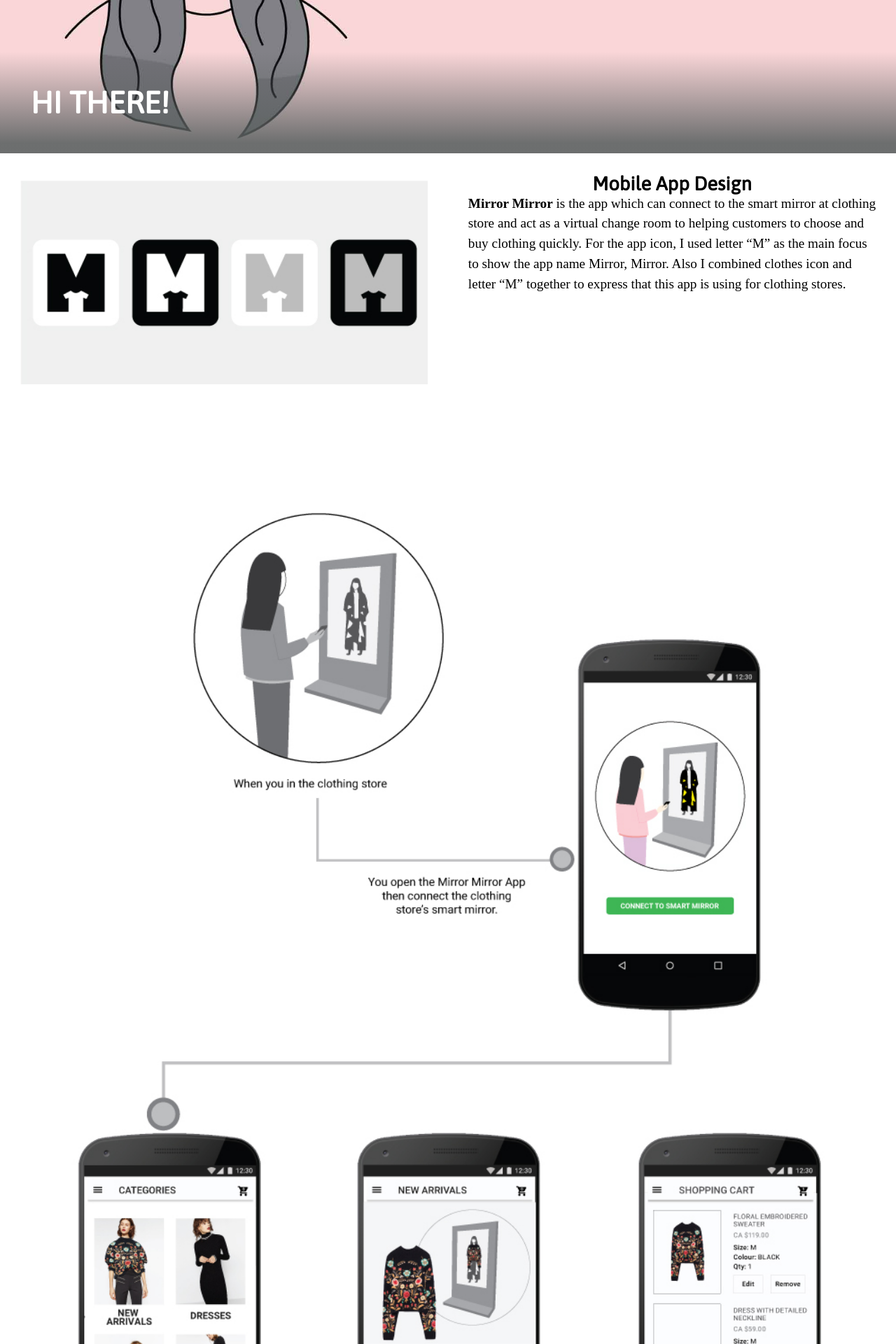
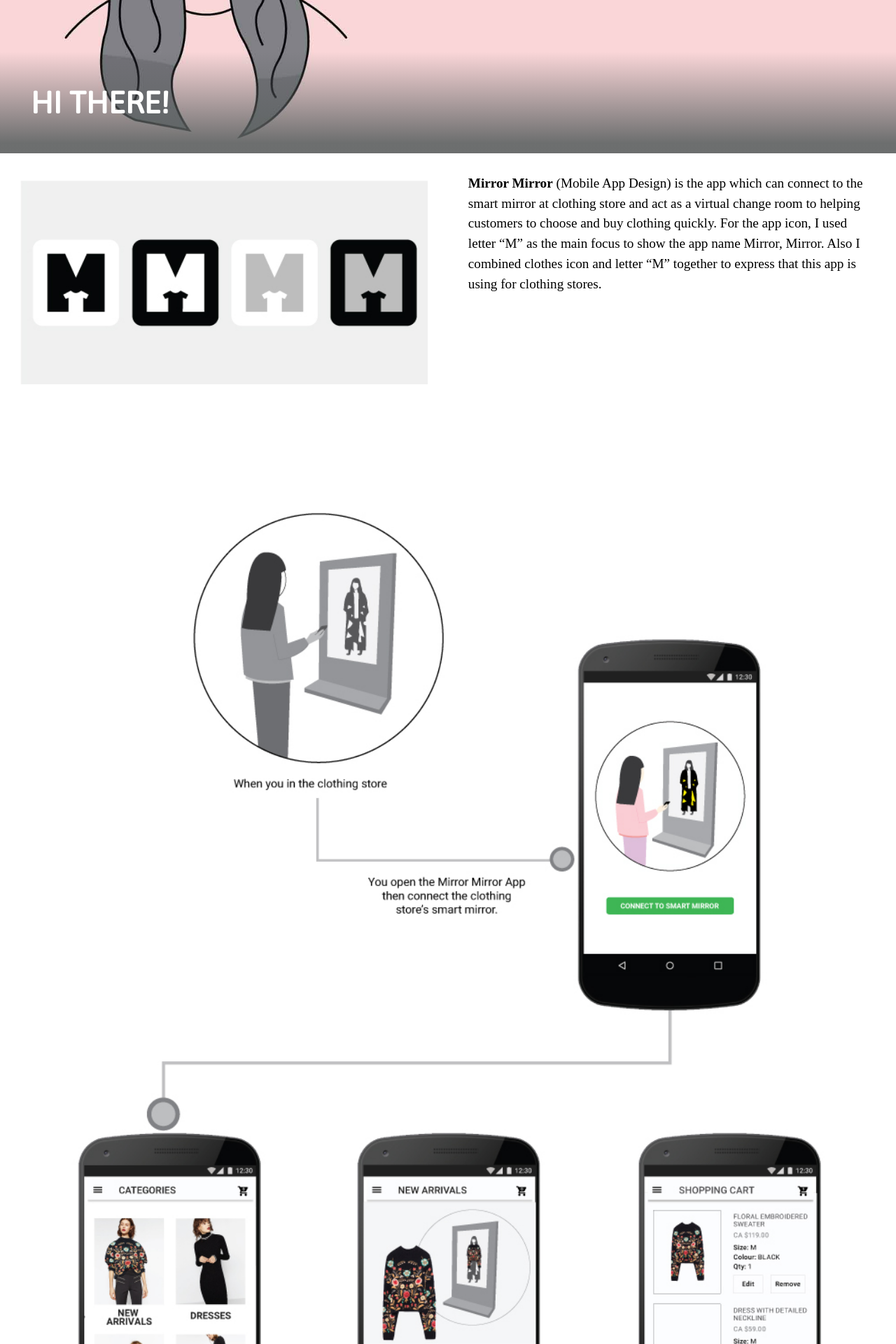
Before and after one commit to xuke918/portfolio-1, a Jekyll site: the page built from portfolio-5.html, in a window 1280 px wide. Shown: the part 421-2341 px from the top of the page at 70% size. Built offline with Jekyll 4.4.1, drawn with Linux system fonts in a browser that asks for light colours.

Commit message:
Fixed content.

```diff
--- a/_layouts/default.html
+++ b/_layouts/default.html
@@ -47,7 +47,7 @@
 </main>
 
 <footer id="contact">
-  <h3>613-890-4668<br>kexudesign@gmai.com</h3>
+  <p class="copyright">613-890-4668<br>kexudesign@gmai.com</p>
   <ul class="social-icons center">
     <li><a class="pinterest" href="https://www.pinterest.com/xuke3070/ke/"><img src="{{site.baseurl}}/images/pinterest.svg" alt=""></a></li>
     <li><a class="instagram" href="https://instagram.com/xuke3070/"><img src="{{site.baseurl}}/images/instagram.svg" alt=""></a></li>
--- a/css/main.css
+++ b/css/main.css
@@ -157,6 +157,7 @@
   font-family: 'Asap', sans-serif;
   text-align: center;
   margin: 0;
+  font-size: 16px;
 }
 
 footer {
--- a/portfolio-4.html
+++ b/portfolio-4.html
@@ -14,7 +14,7 @@
 
     <div class="unit xs-1 s-1 m-1-3 l-1-3 pad-t pad-b gutter">
       <h3>Waiting for</h3>
-      <p>This is illustration I designed inspired by autumn, and autumn is my favourite season. So I designed this illustration to show my daily life, waiting for bus coming and waiting for future. I chose orange as the mian colour to express the season of autumn. In order to add more contrast, I also used light pink and light yellow.</p>
+      <p>This is illustration I designed inspired by autumn which is my favourite season. So I designed this illustration to show my daily life, waiting for bus coming and waiting for future. I chose orange as the mian colour to express the season of autumn. In order to add more contrast, I also used light pink and light yellow.</p>
     </div>
 
     <div class="unit xs-1 s-1 m-1 l-1 pad-t pad-b">
--- a/portfolio-5.html
+++ b/portfolio-5.html
@@ -8,8 +8,7 @@
     </div>
 
     <div class="unit xs-1 s-1 m-1-2 l-1-2 pad-t pad-b gutter">
-      <h3>Mobile App Design</h3>
-      <p><strong>Mirror Mirror</strong> is the app which can connect to the smart mirror at clothing store and act as a virtual change room to helping customers to choose and buy clothing quickly. For the app icon, I used letter “M” as the main focus to show the app name Mirror, Mirror. Also I combined clothes icon and letter “M” together to express that this app is using for clothing stores. </p>
+      <p><strong>Mirror Mirror</strong> (Mobile App Design) is the app which can connect to the smart mirror at clothing store and act as a virtual change room to helping customers to choose and buy clothing quickly. For the app icon, I used letter “M” as the main focus to show the app name Mirror, Mirror. Also I combined clothes icon and letter “M” together to express that this app is using for clothing stores. </p>
     </div>
 
     <div class="unit xs-1 s-1 m-1 l-1 pad-b">
```
Also changed, not shown: 404.html (+7 -3 lines), images/404-roster.jpg (added), 11 other files.
